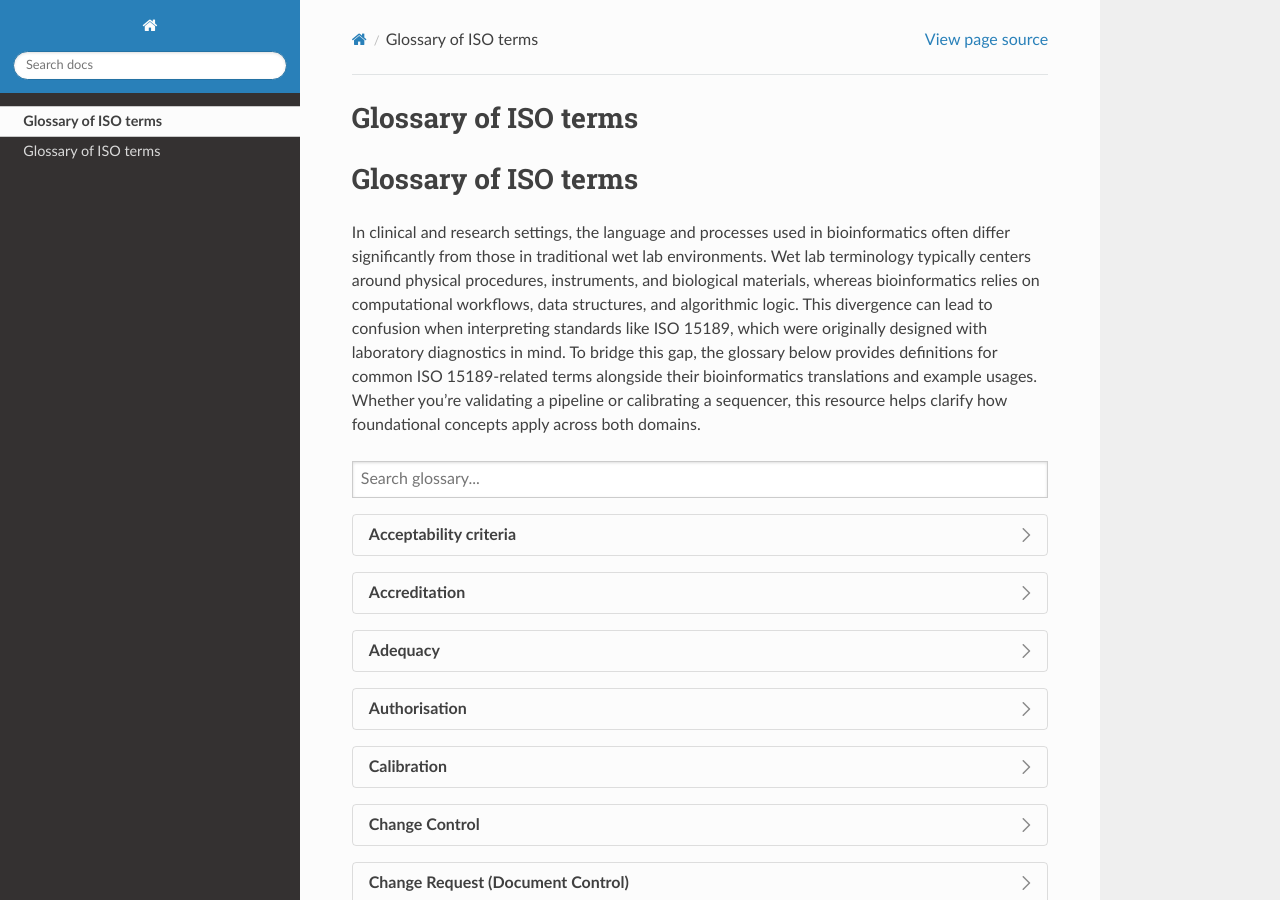
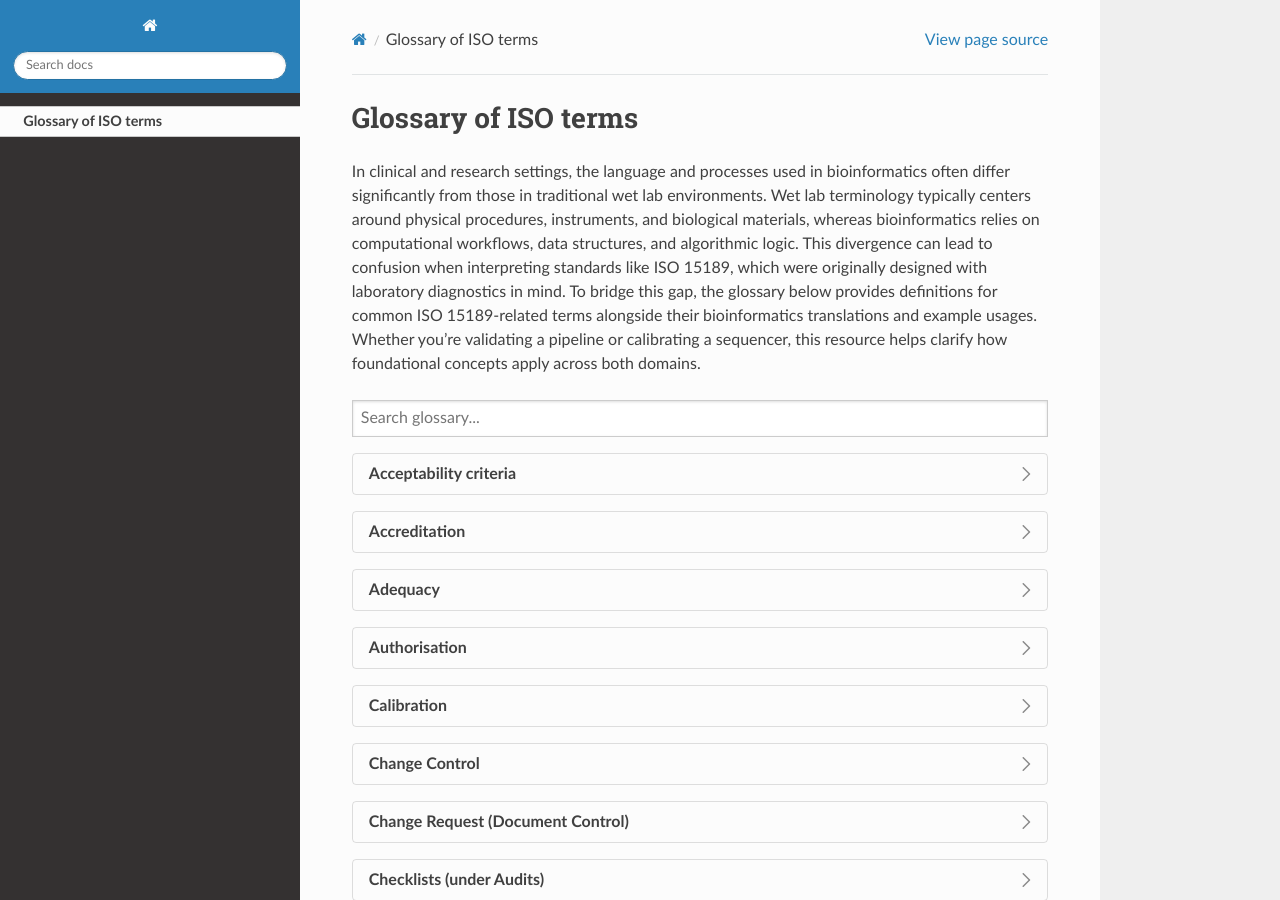
Before and after one commit to ASendellPrice/IIB-rtd, a Sphinx documentation site: the page built from docs/source/glossary.rst, in a window 1280 px wide and 900 px high. Built offline with Sphinx 7.4.7 and the Read the Docs theme 3.1.0, drawn with Linux system fonts in a browser that asks for light colours.

```diff
--- a/docs/source/glossary.rst
+++ b/docs/source/glossary.rst
@@ -1,6 +1,3 @@
-Glossary of ISO terms
-=====================
-
 Glossary of ISO terms
 =====================
 
```
